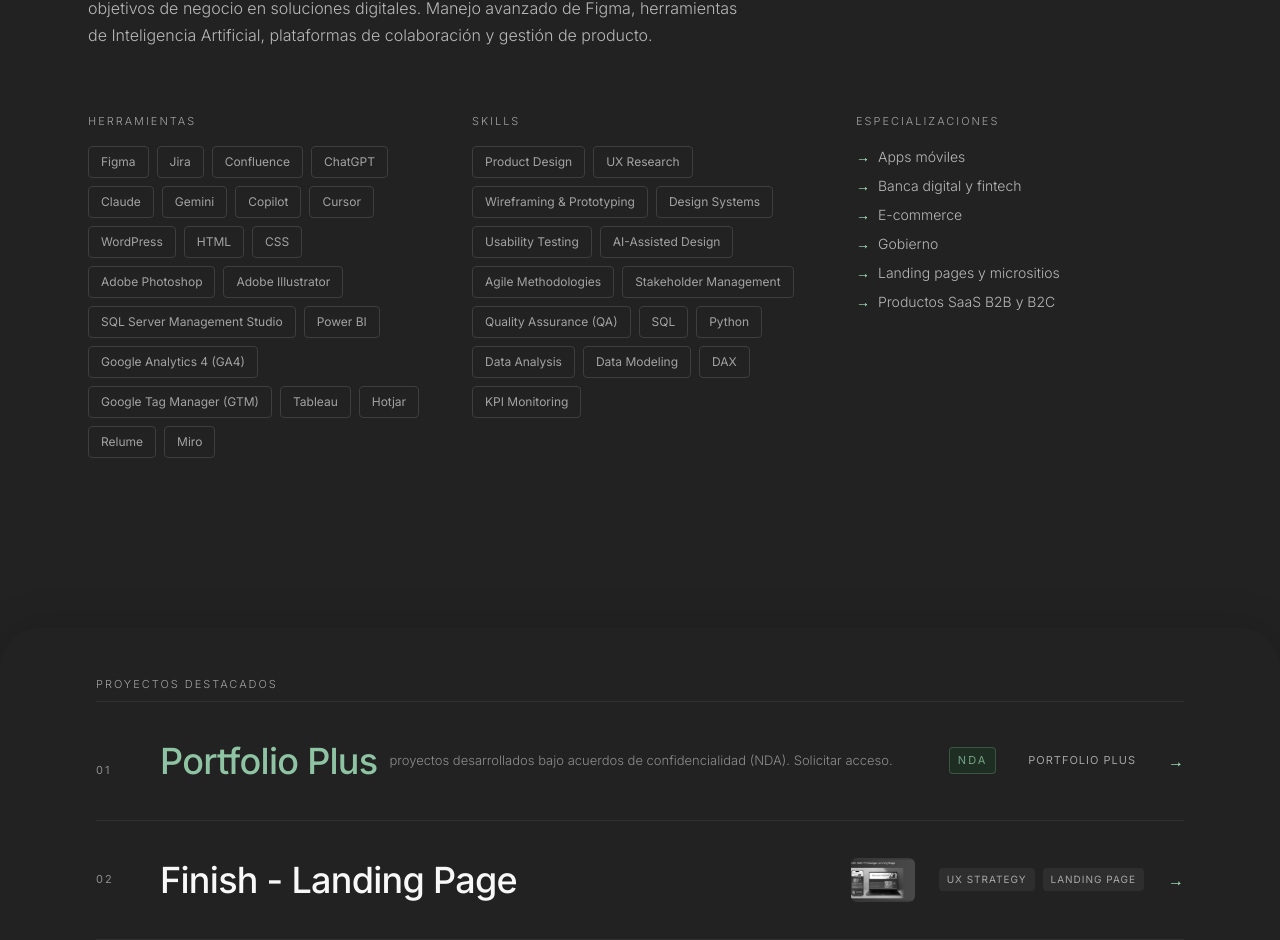
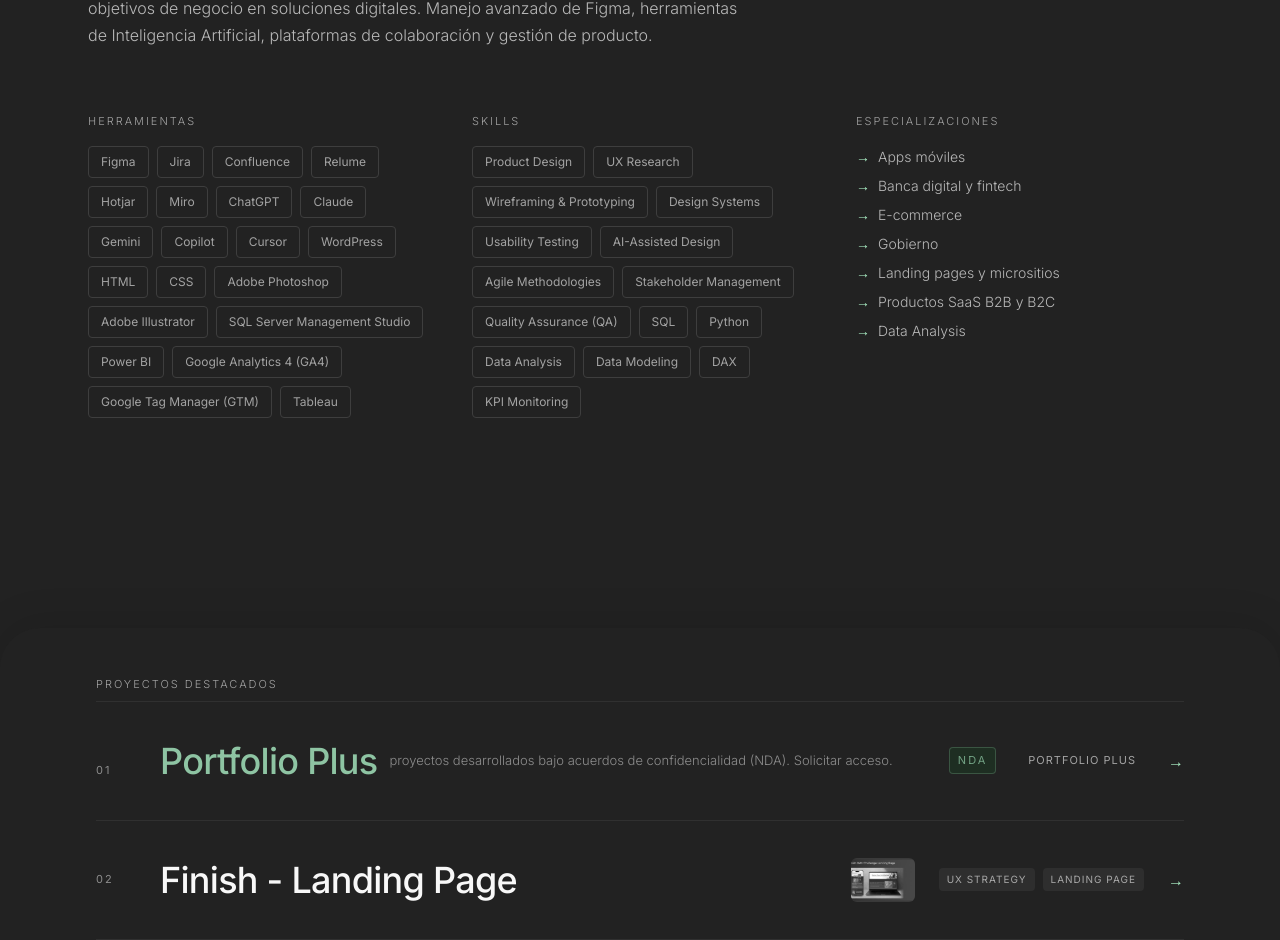
Before and after one commit to marianos88/Portfolio-Mariano-Solle, a Next.js app: page / in a window 1280 px wide. Shown: the part 972-1912 px from the top of the page. Built offline with nearby package versions, Linux system fonts and the light colour scheme; no server answers.

Commit message:
content(home): reorder Relume, Hotjar, Miro and add Data Analysis specialization
Co-Authored-By: Claude Opus 5.5 <noreply@anthropic.com>
Claude-Session: https://claude.ai/code/session_01Gj2tLTfNzXzLAS9Q8znA98

```diff
--- a/src/components/home/AboutSection.tsx
+++ b/src/components/home/AboutSection.tsx
@@ -1,11 +1,12 @@
 import { getTranslations, getLocale } from 'next-intl/server'
 
 const tools = [
-  'Figma', 'Jira', 'Confluence', 'ChatGPT', 'Claude', 'Gemini',
+  'Figma', 'Jira', 'Confluence', 'Relume', 'Hotjar', 'Miro',
+  'ChatGPT', 'Claude', 'Gemini',
   'Copilot', 'Cursor', 'WordPress', 'HTML', 'CSS',
   'Adobe Photoshop', 'Adobe Illustrator',
   'SQL Server Management Studio', 'Power BI', 'Google Analytics 4 (GA4)',
-  'Google Tag Manager (GTM)', 'Tableau', 'Hotjar', 'Relume', 'Miro',
+  'Google Tag Manager (GTM)', 'Tableau',
 ]
 
 const skills = [
@@ -22,6 +23,7 @@ const specializationsEs = [
   'Gobierno',
   'Landing pages y micrositios',
   'Productos SaaS B2B y B2C',
+  'Data Analysis',
 ]
 
 const specializationsEn = [
@@ -31,6 +33,7 @@ const specializationsEn = [
   'Government',
   'Landing pages and microsites',
   'Mobile apps',
+  'Data Analysis',
 ]
 
 export default async function AboutSection() {
```
